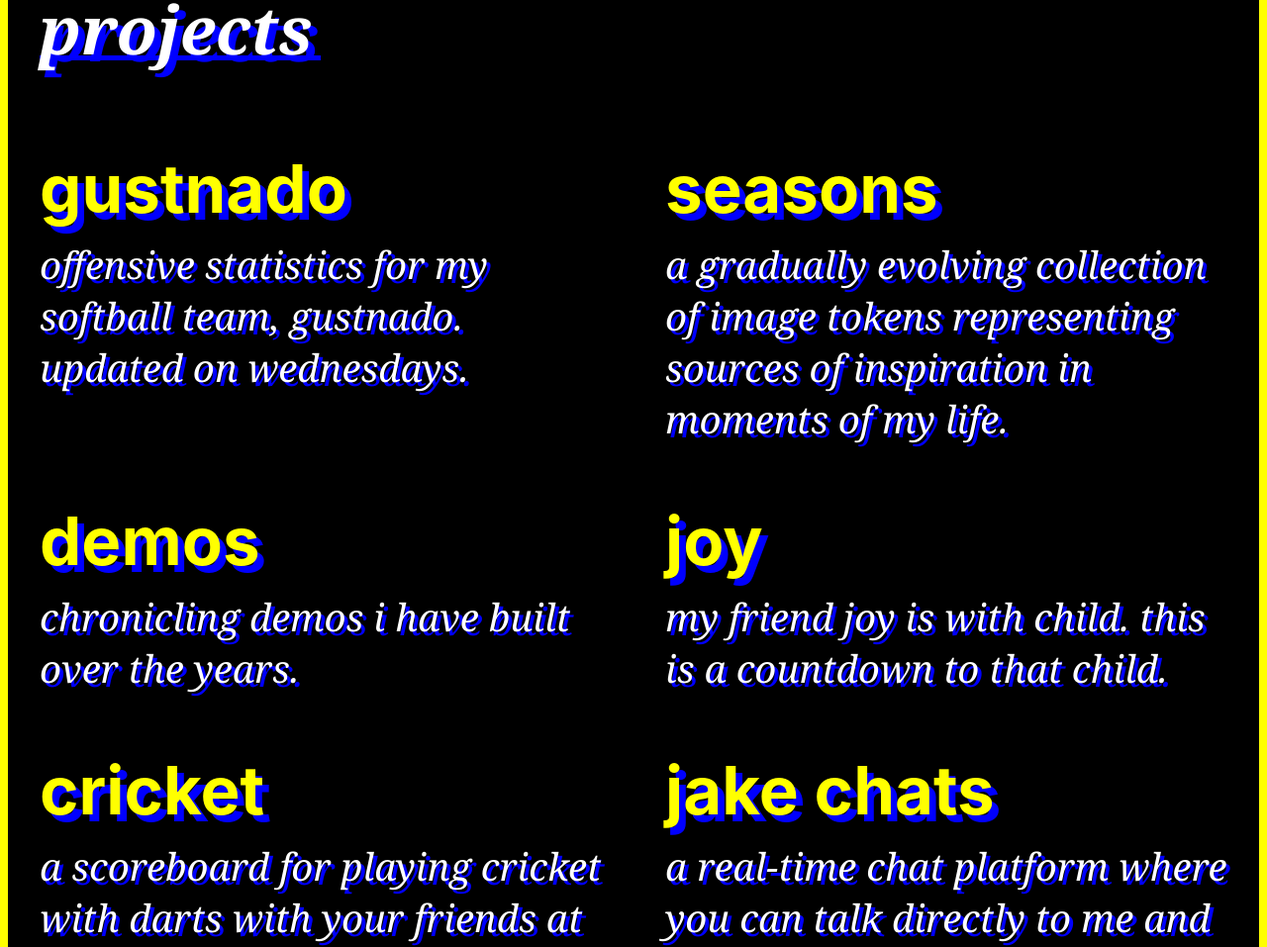
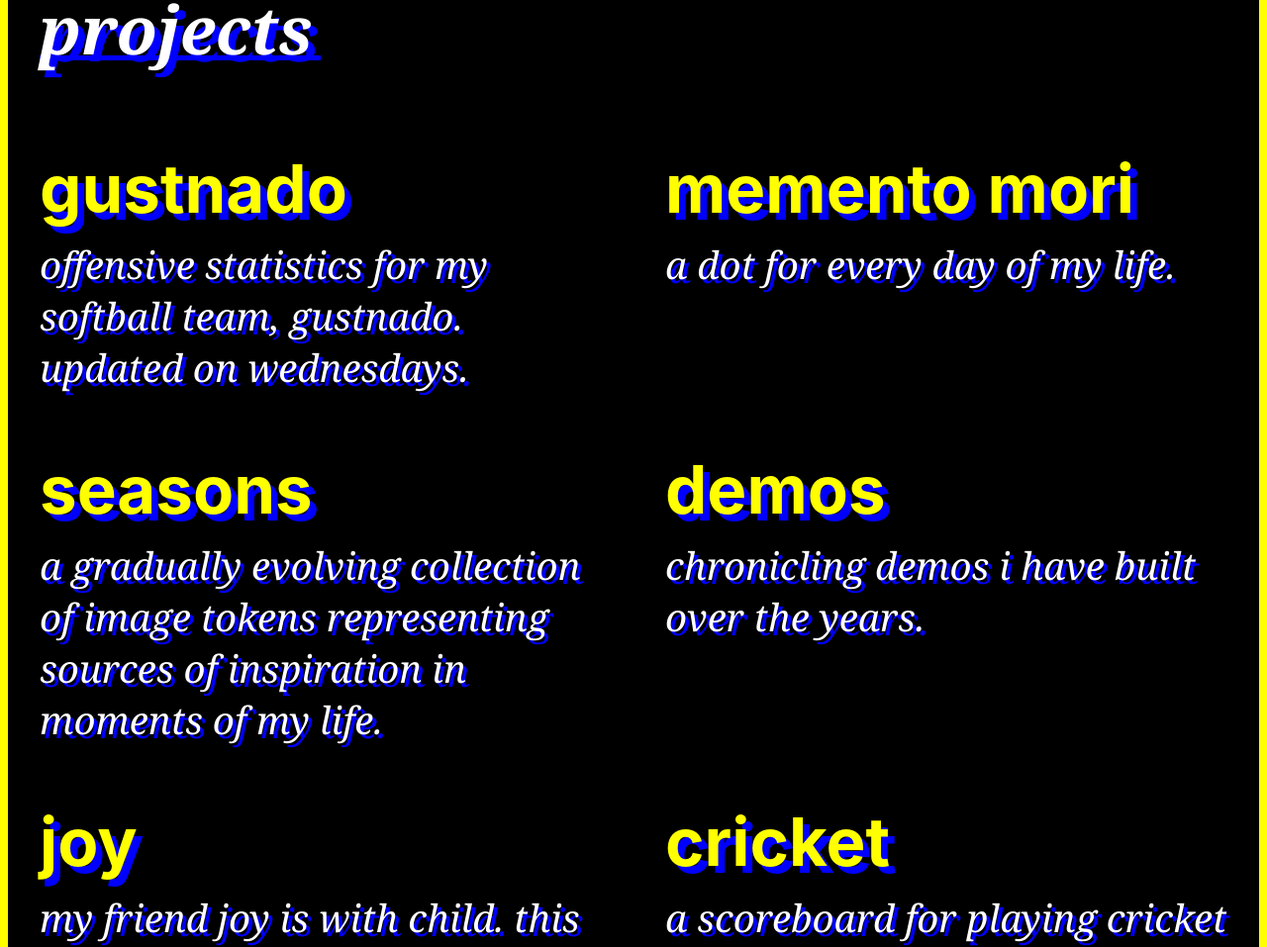
Before and after one commit to ja-k-e/jake.fun, a plain HTML site: page index.html in a window 1280 px wide. Shown: the part 2952-3909 px from the top of the page at 99% size. Drawn offline with Linux system fonts and the light colour scheme.

Commit message:
memento mori

```diff
--- a/index.html
+++ b/index.html
@@ -6,7 +6,7 @@
     <meta http-equiv="x-ua-compatible" content="ie=edge" />
     <title>jake.fun</title>
     <link rel="stylesheet" href="app.css" />
-    <meta id="theme" name="theme-color" content="blue">
+    <meta id="theme" name="theme-color" content="blue" />
     <meta name="description" content="a website of jake albaugh's things" />
   </head>
   <body>
@@ -142,6 +142,12 @@
                 </p>
               </li>
               <li>
+                <h3>
+                  <a href="https://memento-mori.jake.fun/">memento mori</a>
+                </h3>
+                <p>a dot for every day of my&nbsp;life.</p>
+              </li>
+              <li>
                 <h3><a href="https://seasons.jake.fun/">seasons</a></h3>
                 <p>
                   a gradually evolving collection of image tokens representing
```
